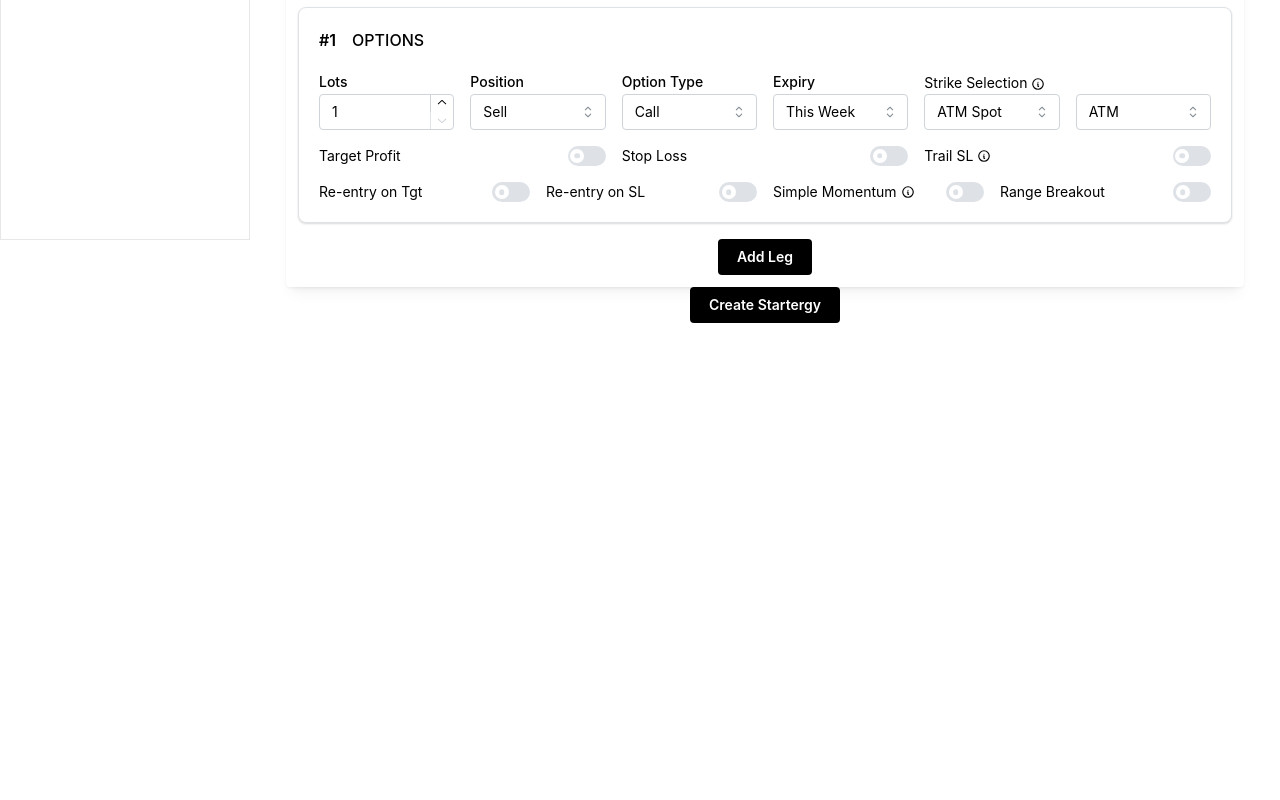
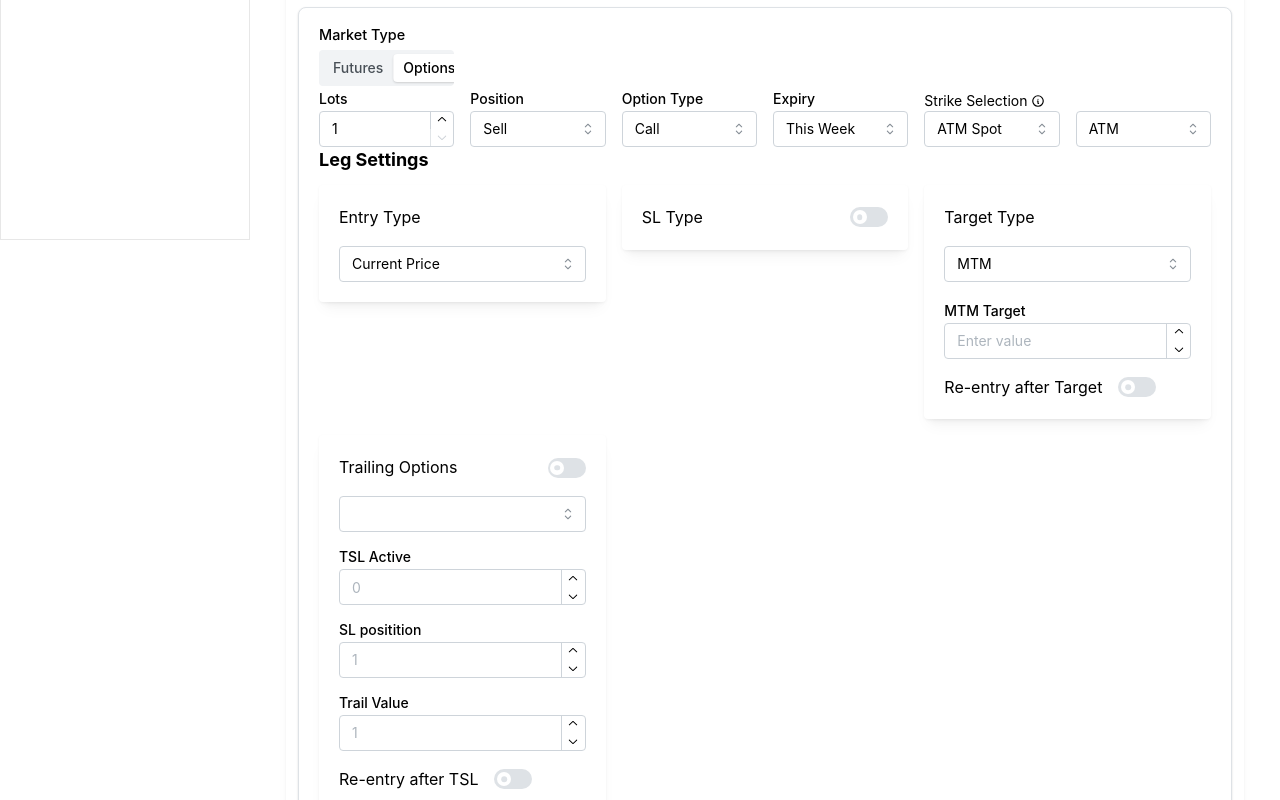
Before and after one commit to vigneshA46/Dreaminalgo-frontend, a React (Vite) app: page /create-strategy in a window 1280 px wide. Shown: the part 560-1360 px from the top of the page. Before the commit the page ends 919 px from the top, so only its background shows below. Built offline with nearby package versions, Linux system fonts and the light colour scheme.

Commit message:
leg changes done in signal and create

```diff
--- a/src/components/Createleg.jsx
+++ b/src/components/Createleg.jsx
@@ -9,7 +9,9 @@ import {
   Switch,
   Button,
   ActionIcon,
-  TextInput
+  TextInput,
+  Title,
+  SegmentedControl
 } from "@mantine/core";
 
 import {
@@ -17,6 +19,7 @@ import {
   IconTrash,
   IconInfoCircle
 } from "@tabler/icons-react";
+import { TimeInput } from "@mantine/dates";
 
 export default function Createleg({
   segment = "options",
@@ -28,7 +31,7 @@ export default function Createleg({
   strike_type= "",
   strike_value= ""
 }) {
-  const [marketType] = useState(segment);
+  const [marketType , setMarketType] = useState(segment);
   const [targetProfit, setTargetProfit] = useState(false);
   const [stopLoss, setStopLoss] = useState(false);
   const [trailSL, setTrailSL] = useState(false);
@@ -38,6 +41,17 @@ export default function Createleg({
   const [rangeBreakout, setRangeBreakout] = useState(false);
   const [strikeType, setStrikeType] = useState(strike_type || "atm_spot");
   const [strikeValue, setStrikeValue] = useState(strike_value || "ATM");
+    const [entryType, setEntryType] = useState("Current Price");
+
+const [slEnabled, setSlEnabled] = useState(false);
+const [slType, setSlType] = useState("limit");
+
+const [reentrySLCount, setReentrySLCount] = useState(1);
+
+const [targetType, setTargetType] = useState("mtm");
+
+const [reentryTarget, setReentryTarget] = useState(false);
+const [reentryTargetCount, setReentryTargetCount] = useState(1);
 
   const expiryOptions =
     marketType === "futures"
@@ -66,11 +80,24 @@ const atmValueOptions = [
   return (
     <Card shadow="xs" radius="md" p="lg" withBorder>
 
-      {/* Header */}
-      <Group justify="left" mb="md">
-        <Text fw={600}>#{number}</Text>
-        <Text c={"#000"} size="1rem" fw={"500"} >{marketType.toUpperCase()}</Text>
-      </Group>
+      <Grid  >
+              {/* Market Type */}
+              <Grid.Col span={{ base: 12, md: 2 }}>
+                <Text fw={500} size="0.9rem" mb="0.5rem">
+                  Market Type
+                </Text>
+
+                <SegmentedControl
+                  fullWidth
+                  value={marketType}
+                  onChange={setMarketType}
+                  data={[
+                    { label: "Futures", value: "futures" },
+                    { label: "Options", value: "options" }
+                  ]}
+                />
+              </Grid.Col>
+            </Grid>
 
       {/* Main Inputs */}
       <Grid align="flex-end">
@@ -147,90 +174,119 @@ const atmValueOptions = [
 )}
       </Grid>
 
-      {/* Profit / SL */}
-      <Grid mt="md">
+    <Title order={4} mb="sm">
+        Leg Settings
+      </Title>
+          <Grid>
+
+
+        {/* ENTRY TYPE */}
+
 
         <Grid.Col span={{ base: 12, md: 4 }}>
+      <Card shadow="sm" p="lg">
+
         <Group justify="space-between">
-            <Text size="sm">Target Profit</Text>
+          <span>Entry Type</span>
+        </Group>
+
+        <Select
+          mt="md"
+          data={["Time", "Current Price", "Limit Price"]}
+          value={entryType}
+          onChange={setEntryType}
+        />
+
+        {/* TIME INPUT */}
+        {entryType === "Time" && (
+          <TimeInput
+            mt="md"
+            label="Entry Time"
+          />
+        )}
+
+        {/* LIMIT PRICE INPUT */}
+        {entryType === "Limit Price" && (
+          <TextInput
+            mt="md"
+            label="Value"
+            placeholder="Enter Limit Price"
+            type="number"
+          />
+        )}
+
+        {/* CURRENT PRICE -> NOTHING */}
+      </Card>
+    </Grid.Col>
+
+        {/* SL TYPE */}
+
+        <Grid.Col span={{ base: 12, md: 4 }}>
+      <Card shadow="sm" p="lg">
+
+        <Group justify="space-between">
+          <Text>SL Type</Text>
           <Switch
-              checked={targetProfit}
-              onChange={(e) => setTargetProfit(e.currentTarget.checked)}
+            checked={slEnabled}
+            onChange={(e) => setSlEnabled(e.currentTarget.checked)}
           />
         </Group>
 
-          {targetProfit && (
-            <Group mt="xs">
-              <Select data={["Points (Pts)", "Percent"]} defaultValue="Points (Pts)" />
-              <NumberInput placeholder="0" />
-            </Group>
+        {slEnabled && (
+          <>
+            <Select
+              mt="md"
+              value={slType}
+              onChange={setSlType}
+              data={[
+                { label: "Time", value: "time" },
+                { label: "Percentage", value: "percentage" },
+                { label: "Limit Price", value: "limit" },
+                { label: "MTM", value: "mtm" }
+              ]}
+            />
+
+            {/* TIME */}
+            {slType === "time" && (
+              <TimeInput
+                mt="md"
+                label="Exit Time"
+              />
             )}
-        </Grid.Col>
 
-        <Grid.Col span={{ base: 12, md: 4 }}>
-          <Group justify="space-between">
-            <Text size="sm">Stop Loss</Text>
-            <Switch
-              checked={stopLoss}
-              onChange={(e) => setStopLoss(e.currentTarget.checked)}
+            {/* LIMIT PRICE */}
+            {slType === "limit" && (
+              <TextInput
+                mt="md"
+                label="Limit Price"
+                type="number"
+                placeholder="Enter price"
               />
-          </Group>
+            )}
 
-          {stopLoss && (
-            <Group mt="xs">
-              <Select data={["Points (Pts)", "Percent"]} defaultValue="Points (Pts)" />
-              <NumberInput placeholder="0" />
-            </Group>
+            {/* PERCENTAGE */}
+            {slType === "percentage" && (
+              <TextInput
+                mt="md"
+                label="Percentage"
+                type="number"
+                rightSection="%"
+                placeholder="Enter %"
+              />
             )}
-        </Grid.Col>
 
-        <Grid.Col span={{ base: 12, md: 4 }}>
-          <Group justify="space-between">
-            <Group gap={4}>
-              <Text size="sm">Trail SL</Text>
-              <IconInfoCircle size={14} />
-            </Group>
+            {/* MTM */}
+            {slType === "mtm" && (
+              <TextInput
+                mt="md"
+                label="MTM Value"
+                type="number"
+                placeholder="Enter MTM"
+              />
+            )}
 
-            <Switch
-              checked={trailSL}
-              onChange={(e) => setTrailSL(e.currentTarget.checked)}
-            />
-          </Group>
-
-          {trailSL && (
-            <Group mt="xs">
-              <Select data={["Points"]} defaultValue="Points" />
-              <NumberInput placeholder="0" />
-              <NumberInput placeholder="0" />
-            </Group>
-          )}
-        </Grid.Col>
-
-      </Grid>
-
-      {/* Advanced Settings */}
-      <Grid mt="md">
-
-        <Grid.Col span={{ base: 12, md: 3 }}>
-          <Group justify="space-between">
-            <Text size="sm">Re-entry on Tgt</Text>
-            <Switch
-              checked={reentryTgt}
-              onChange={(e) => setReentryTgt(e.currentTarget.checked)}
-            />
-          </Group>
-
-          {reentryTgt && (
-            <Group mt="xs">
-              <Select data={["RE ASAP"]} defaultValue="RE ASAP" />
-              <NumberInput defaultValue={1} />
-            </Group>
-          )}
-        </Grid.Col>
-
-        <Grid.Col span={{ base: 12, md: 3 }}>
-          <Group justify="space-between">
-            <Text size="sm">Re-entry on SL</Text>
+            <Group mt="1rem" justify="space-between">
+  <Text>Re-entry after SL</Text>
   <Switch
     checked={reentrySL}
     onChange={(e) => setReentrySL(e.currentTarget.checked)}
@@ -238,54 +294,138 @@ const atmValueOptions = [
 </Group>
 
 {reentrySL && (
-            <Group mt="xs">
-              <Select data={["RE ASAP"]} defaultValue="RE ASAP" />
-              <NumberInput defaultValue={1} />
+  <NumberInput
+    mt="sm"
+    label="Re-entry Count"
+    min={1}
+    value={reentrySLCount}
+    onChange={setReentrySLCount}
+  />
+)}
+          </>
+        )}
+
+      </Card>
+    </Grid.Col>
+        {/* TARGET TYPE */}
+        <Grid.Col span={{ base: 12, md: 4 }}>
+      <Card shadow="sm" p="lg">
+
+        <Group justify="space-between">
+          <Text>Target Type</Text>
         </Group>
+
+        <Select
+          mt="md"
+          value={targetType}
+          onChange={setTargetType}
+          data={[
+            { label: "Time", value: "time" },
+            { label: "MTM", value: "mtm" },
+            { label: "Limit Price", value: "limit" },
+            {label:"Percentage",value:"Percentage"}
+          ]}
+        />
+
+        {/* TIME */}
+        {targetType === "time" && (
+          <TimeInput
+            mt="md"
+            label="Target Time"
+          />
         )}
+
+        {/* MTM */}
+        {targetType === "mtm" && (
+          <NumberInput
+            mt="md"
+            label="MTM Target"
+            placeholder="Enter value"
+          />
+        )}
+
+        {/* LIMIT PRICE */}
+        {targetType === "limit" && (
+          <NumberInput
+            mt="md"
+            label="Limit Price"
+            placeholder="Enter price"
+          />
+        )}
+        {targetType === "Percentage" && (
+          <NumberInput
+            mt="md"
+            label="Percentage"
+            placeholder="Enter percentage"
+          />
+        )}
+
+        {/* REENTRY */}
+        <Group mt="1rem" >
+          <Text>Re-entry after Target</Text>
+          <Switch
+            checked={reentryTarget}
+            onChange={(e) => setReentryTarget(e.currentTarget.checked)}
+          />
+
+        </Group>
+
+        {reentryTarget && (
+          <NumberInput
+            mt="sm"
+            label="Re-entry Count"
+            min={1}
+            value={reentryTargetCount}
+            onChange={setReentryTargetCount}
+          />
+        )}
+
+      </Card>
     </Grid.Col>
 
-        <Grid.Col span={{ base: 12, md: 3 }}>
+        {/* TRAILING */}
+
+        <Grid.Col span={{ base: 12, md: 4 }}>
+          <Card shadow="sm" p="lg">
+
             <Group justify="space-between">
-            <Group gap={4}>
-              <Text size="sm">Simple Momentum</Text>
-              <IconInfoCircle size={14} />
+              <span>Trailing Options</span>
+              <Switch />
             </Group>
 
-            <Switch
-              checked={momentum}
-              onChange={(e) => setMomentum(e.currentTarget.checked)}
+            <Select
+              mt="md"
+              data={["MTM", "Points","Percentage"]}
+              defaultValue="Lock"
             />
+
+            <NumberInput
+              mt="sm"
+              label="TSL Active"
+              placeholder="0"
+            />
+
+            <NumberInput
+              mt="sm"
+              label="SL positition"
+              placeholder="1"
+            />
+            <NumberInput
+              mt="sm"
+              label="Trail Value"
+              placeholder="1"
+            />
+
+            <Group mt={"1rem"} ><Text>Re-entry after TSL</Text> <Switch/>
+            <NumberInput label="Re-entry number" />
             </Group>
 
-          {momentum && (
-            <Group mt="xs">
-              <Select data={["Points (Pts) ↑"]} />
-              <NumberInput placeholder="0" />
-            </Group>
-          )}
-        </Grid.Col>
-
-        <Grid.Col span={{ base: 12, md: 3 }}>
-          <Group justify="space-between">
-            <Text size="sm">Range Breakout</Text>
-            <Switch
-              checked={rangeBreakout}
-              onChange={(e) => setRangeBreakout(e.currentTarget.checked)}
-            />
-          </Group>
-
-          {rangeBreakout && (
-            <Group mt="xs">
-              <TextInput placeholder="09:45" />
-              <Select data={["High", "Low"]} defaultValue="High" />
-              <Select data={["Strike Price"]} />
-            </Group>
-          )}
+          </Card>
         </Grid.Col>
 
                   </Grid>
 
+
     </Card>
   );
 }
--- a/src/components/Leg.jsx
+++ b/src/components/Leg.jsx
@@ -10,7 +10,8 @@ import {
   Button,
   ActionIcon,
   TextInput,
-  SegmentedControl
+  SegmentedControl,
+  Title
 } from "@mantine/core";
 
 import {
@@ -18,6 +19,7 @@ import {
   IconTrash,
   IconInfoCircle
 } from "@tabler/icons-react";
+import { TimeInput } from "@mantine/dates";
 
 export default function Leg({
   segment = "options",
@@ -37,6 +39,17 @@ export default function Leg({
   const [reentrySL, setReentrySL] = useState(false);
   const [momentum, setMomentum] = useState(false);
   const [rangeBreakout, setRangeBreakout] = useState(false);
+  const [entryType, setEntryType] = useState("Current Price");
+
+const [slEnabled, setSlEnabled] = useState(false);
+const [slType, setSlType] = useState("limit");
+
+const [reentrySLCount, setReentrySLCount] = useState(1);
+
+const [targetType, setTargetType] = useState("mtm");
+
+const [reentryTarget, setReentryTarget] = useState(false);
+const [reentryTargetCount, setReentryTargetCount] = useState(1);
 
   const expiryOptions =
     marketType === "futures"
@@ -114,91 +127,119 @@ export default function Leg({
         </Grid.Col>
   )}
       </Grid>
+      <Title order={4} mb="sm">
+        Leg Settings
+      </Title>
+          <Grid>
 
-      {/* Profit / SL */}
-      <Grid mt="md">
+
+        {/* ENTRY TYPE */}
+
 
         <Grid.Col span={{ base: 12, md: 4 }}>
+      <Card shadow="sm" p="lg">
+
         <Group justify="space-between">
-            <Text size="sm">Target Profit</Text>
+          <span>Entry Type</span>
+        </Group>
+
+        <Select
+          mt="md"
+          data={["Time", "Current Price", "Limit Price"]}
+          value={entryType}
+          onChange={setEntryType}
+        />
+
+        {/* TIME INPUT */}
+        {entryType === "Time" && (
+          <TimeInput
+            mt="md"
+            label="Entry Time"
+          />
+        )}
+
+        {/* LIMIT PRICE INPUT */}
+        {entryType === "Limit Price" && (
+          <TextInput
+            mt="md"
+            label="Value"
+            placeholder="Enter Limit Price"
+            type="number"
+          />
+        )}
+
+        {/* CURRENT PRICE -> NOTHING */}
+      </Card>
+    </Grid.Col>
+
+        {/* SL TYPE */}
+
+        <Grid.Col span={{ base: 12, md: 4 }}>
+      <Card shadow="sm" p="lg">
+
+        <Group justify="space-between">
+          <Text>SL Type</Text>
           <Switch
-              checked={targetProfit}
-              onChange={(e) => setTargetProfit(e.currentTarget.checked)}
+            checked={slEnabled}
+            onChange={(e) => setSlEnabled(e.currentTarget.checked)}
           />
         </Group>
 
-          {targetProfit && (
-            <Group mt="xs">
-              <Select data={["Points (Pts)", "Percent"]} defaultValue="Points (Pts)" />
-              <NumberInput placeholder="0" />
-            </Group>
+        {slEnabled && (
+          <>
+            <Select
+              mt="md"
+              value={slType}
+              onChange={setSlType}
+              data={[
+                { label: "Time", value: "time" },
+                { label: "Percentage", value: "percentage" },
+                { label: "Limit Price", value: "limit" },
+                { label: "MTM", value: "mtm" }
+              ]}
+            />
+
+            {/* TIME */}
+            {slType === "time" && (
+              <TimeInput
+                mt="md"
+                label="Exit Time"
+              />
             )}
-        </Grid.Col>
 
-        <Grid.Col span={{ base: 12, md: 4 }}>
-          <Group justify="space-between">
-            <Text size="sm">Stop Loss</Text>
-            <Switch
-              checked={stopLoss}
-              onChange={(e) => setStopLoss(e.currentTarget.checked)}
+            {/* LIMIT PRICE */}
+            {slType === "limit" && (
+              <TextInput
+                mt="md"
+                label="Limit Price"
+                type="number"
+                placeholder="Enter price"
               />
-          </Group>
+            )}
 
-          {stopLoss && (
-            <Group mt="xs">
-              <Select data={["Points (Pts)", "Percent"]} defaultValue="Points (Pts)" />
-              <NumberInput placeholder="0" />
-            </Group>
+            {/* PERCENTAGE */}
+            {slType === "percentage" && (
+              <TextInput
+                mt="md"
+                label="Percentage"
+                type="number"
+                rightSection="%"
+                placeholder="Enter %"
+              />
             )}
-        </Grid.Col>
 
-        <Grid.Col span={{ base: 12, md: 4 }}>
-          <Group justify="space-between">
-            <Group gap={4}>
-              <Text size="sm">Trail SL</Text>
-              <IconInfoCircle size={14} />
-            </Group>
+            {/* MTM */}
+            {slType === "mtm" && (
+              <TextInput
+                mt="md"
+                label="MTM Value"
+                type="number"
+                placeholder="Enter MTM"
+              />
+            )}
 
-            <Switch
-              checked={trailSL}
-              onChange={(e) => setTrailSL(e.currentTarget.checked)}
-            />
-          </Group>
-
-          {trailSL && (
-            <Group mt="xs">
-              <Select data={["Points"]} defaultValue="Points" />
-              <NumberInput placeholder="0" />
-              <NumberInput placeholder="0" />
-            </Group>
-          )}
-        </Grid.Col>
-
-      </Grid>
-
-      {/* Advanced Settings */}
-      <Grid mt="md">
-
-        <Grid.Col span={{ base: 12, md: 3 }}>
-          <Group justify="space-between">
-            <Text size="sm">Re-entry on Tgt</Text>
-            <Switch
-              checked={reentryTgt}
-              onChange={(e) => setReentryTgt(e.currentTarget.checked)}
-            />
-          </Group>
-
-          {reentryTgt && (
-            <Group mt="xs">
-              <Select data={["RE ASAP"]} defaultValue="RE ASAP" />
-              <NumberInput defaultValue={1} />
-            </Group>
-          )}
-        </Grid.Col>
-
-        <Grid.Col span={{ base: 12, md: 3 }}>
-          <Group justify="space-between">
-            <Text size="sm">Re-entry on SL</Text>
+            <Group mt="1rem" justify="space-between">
+  <Text>Re-entry after SL</Text>
   <Switch
     checked={reentrySL}
     onChange={(e) => setReentrySL(e.currentTarget.checked)}
@@ -206,51 +247,134 @@ export default function Leg({
 </Group>
 
 {reentrySL && (
-            <Group mt="xs">
-              <Select data={["RE ASAP"]} defaultValue="RE ASAP" />
-              <NumberInput defaultValue={1} />
+  <NumberInput
+    mt="sm"
+    label="Re-entry Count"
+    min={1}
+    value={reentrySLCount}
+    onChange={setReentrySLCount}
+  />
+)}
+          </>
+        )}
+
+      </Card>
+    </Grid.Col>
+        {/* TARGET TYPE */}
+        <Grid.Col span={{ base: 12, md: 4 }}>
+      <Card shadow="sm" p="lg">
+
+        <Group justify="space-between">
+          <Text>Target Type</Text>
         </Group>
+
+        <Select
+          mt="md"
+          value={targetType}
+          onChange={setTargetType}
+          data={[
+            { label: "Time", value: "time" },
+            { label: "MTM", value: "mtm" },
+            { label: "Limit Price", value: "limit" },
+            {label:"Percentage",value:"Percentage"}
+          ]}
+        />
+
+        {/* TIME */}
+        {targetType === "time" && (
+          <TimeInput
+            mt="md"
+            label="Target Time"
+          />
         )}
+
+        {/* MTM */}
+        {targetType === "mtm" && (
+          <NumberInput
+            mt="md"
+            label="MTM Target"
+            placeholder="Enter value"
+          />
+        )}
+
+        {/* LIMIT PRICE */}
+        {targetType === "limit" && (
+          <NumberInput
+            mt="md"
+            label="Limit Price"
+            placeholder="Enter price"
+          />
+        )}
+        {targetType === "Percentage" && (
+          <NumberInput
+            mt="md"
+            label="Percentage"
+            placeholder="Enter percentage"
+          />
+        )}
+
+        {/* REENTRY */}
+        <Group mt="1rem" >
+          <Text>Re-entry after Target</Text>
+          <Switch
+            checked={reentryTarget}
+            onChange={(e) => setReentryTarget(e.currentTarget.checked)}
+          />
+
+        </Group>
+
+        {reentryTarget && (
+          <NumberInput
+            mt="sm"
+            label="Re-entry Count"
+            min={1}
+            value={reentryTargetCount}
+            onChange={setReentryTargetCount}
+          />
+        )}
+
+      </Card>
     </Grid.Col>
 
-        <Grid.Col span={{ base: 12, md: 3 }}>
+        {/* TRAILING */}
+
+        <Grid.Col span={{ base: 12, md: 4 }}>
+          <Card shadow="sm" p="lg">
+
             <Group justify="space-between">
-            <Group gap={4}>
-              <Text size="sm">Simple Momentum</Text>
-              <IconInfoCircle size={14} />
+              <span>Trailing Options</span>
+              <Switch />
             </Group>
 
-            <Switch
-              checked={momentum}
-              onChange={(e) => setMomentum(e.currentTarget.checked)}
+            <Select
+              mt="md"
+              data={["MTM", "Points","Percentage"]}
+              defaultValue="Lock"
             />
+
+            <NumberInput
+              mt="sm"
+              label="TSL Active"
+              placeholder="0"
+            />
+
+            <NumberInput
+              mt="sm"
+              label="SL positition"
+              placeholder="1"
+            />
+            <NumberInput
+              mt="sm"
+              label="Trail Value"
+              placeholder="1"
+            />
+
+            <Group mt={"1rem"} ><Text>Re-entry after TSL</Text> <Switch/>
+            <NumberInput label="Re-entry number" />
             </Group>
 
-          {momentum && (
-            <Group mt="xs">
-              <Select data={["Points (Pts) ↑"]} />
-              <NumberInput placeholder="0" />
-            </Group>
-          )}
+          </Card>
         </Grid.Col>
-
-        {/* <Grid.Col span={{ base: 12, md: 3 }}>
-          <Group justify="space-between">
-            <Text size="sm">Range Breakout</Text>
-            <Switch
-              checked={rangeBreakout}
-              onChange={(e) => setRangeBreakout(e.currentTarget.checked)}
-            />
-          </Group>
-
-          {rangeBreakout && (
-            <Group mt="xs">
-              <TextInput placeholder="09:45" />
-              <Select data={["High", "Low"]} defaultValue="High" />
-              <Select data={["Strike Price"]} />
-            </Group>
-          )}
-        </Grid.Col> */}
 
                   </Grid>
 
```
Also changed, not shown: 1 other file (tests, documents, lock files or other folders). Lines whose indentation alone changed are shown as unchanged.
